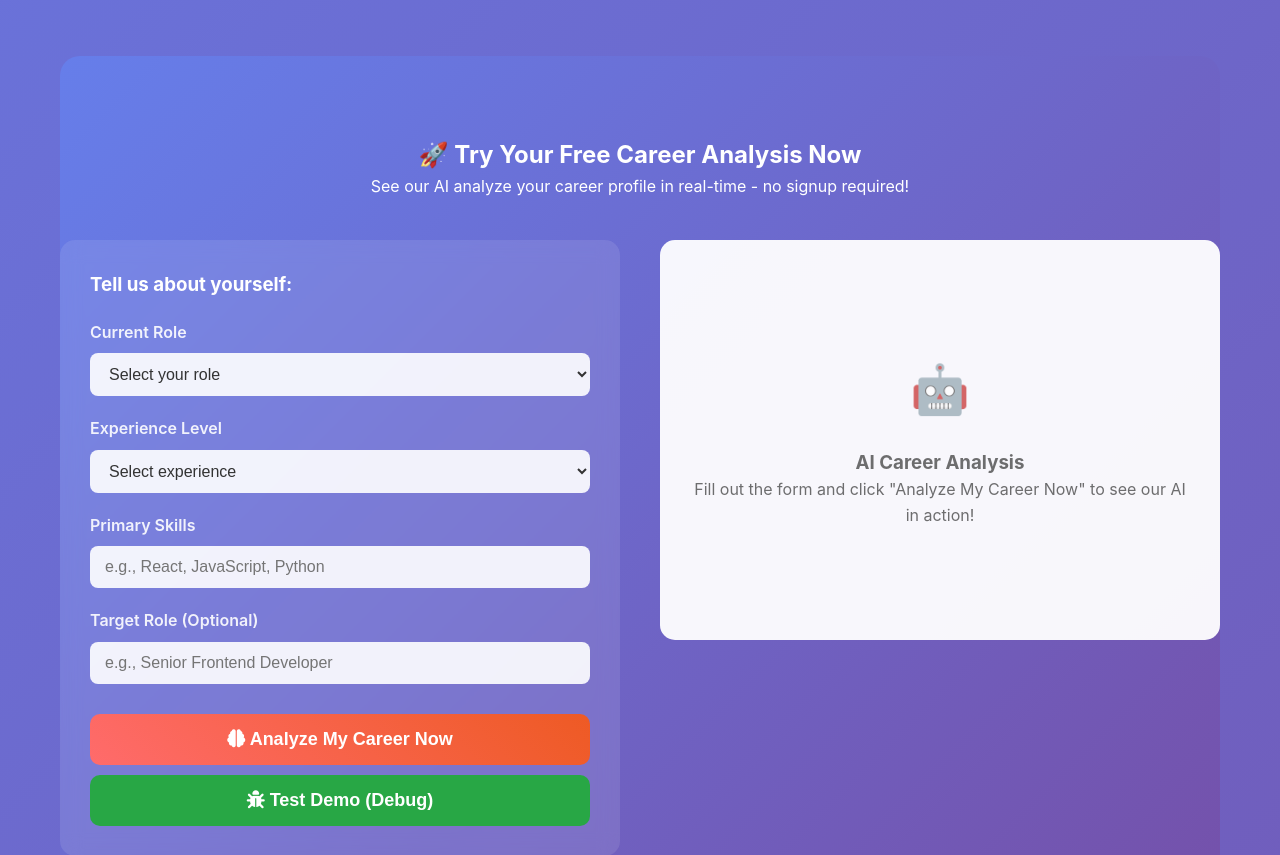
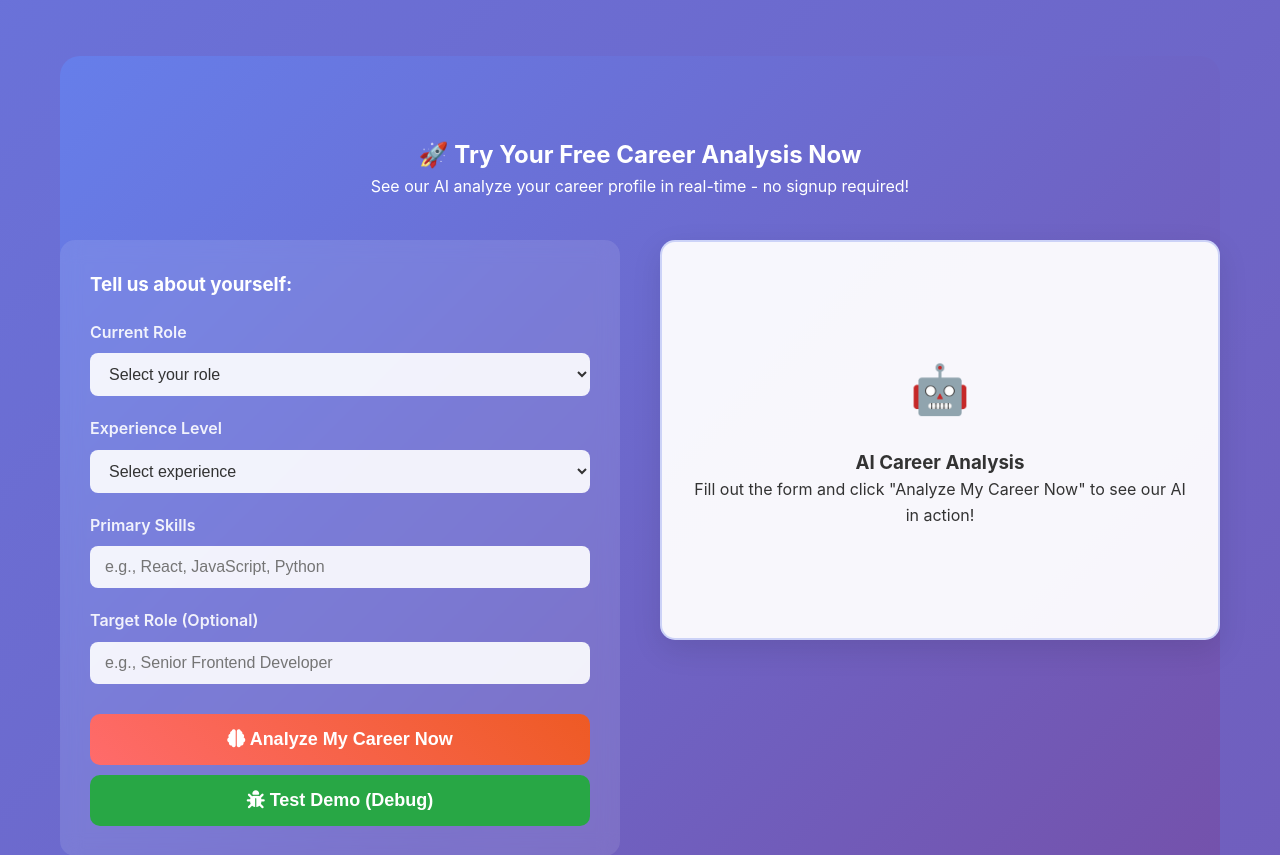
Before and after one commit to ConWan30/skillsync-ai-platform, a Flask app: page / in a window 1280 px wide. Shown: the part 1343-2198 px from the top of the page. Run offline with Flask 3, Linux system fonts and the light colour scheme; some libraries are stand-ins or nearby versions.

```diff
--- a/templates/index.html
+++ b/templates/index.html
@@ -576,16 +576,20 @@
             display: flex;
             flex-direction: column;
             justify-content: center;
+            border: 2px solid rgba(102, 126, 234, 0.3);
+            box-shadow: 0 10px 30px rgba(0, 0, 0, 0.1);
         }
 
         .demo-placeholder {
             text-align: center;
-            opacity: 0.7;
+            opacity: 1;
+            display: block;
         }
 
         .demo-placeholder-icon {
             font-size: 48px;
             margin-bottom: 20px;
+            display: block;
         }
 
         .demo-loading {
@@ -620,6 +624,10 @@
         .demo-analysis-results {
             display: none;
             text-align: left;
+        }
+
+        .demo-analysis-results.show {
+            display: block;
         }
 
         .analysis-card {
```
